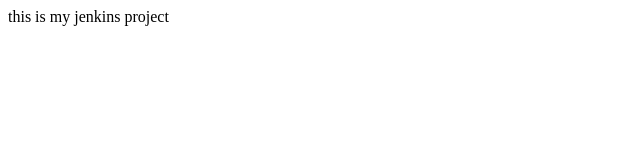
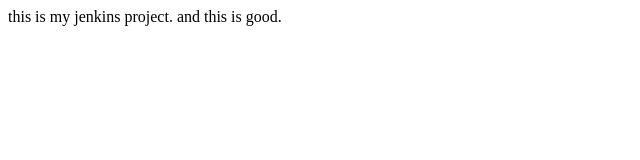
Before and after one commit to kapilkumaria/jenkinsproject, a plain HTML site: page index.html in a window 1280 px wide. Shown: the whole page, without its empty margins (0-640 px from the left). Drawn offline with Linux system fonts and the light colour scheme.

Commit message:
changes to index.html

```diff
--- a/index.html
+++ b/index.html
@@ -1,5 +1,5 @@
 <HTML>
 <BODY>
-this is my jenkins project
+this is my jenkins project. and this is good.
 </BODY>
 </HTML>
```
